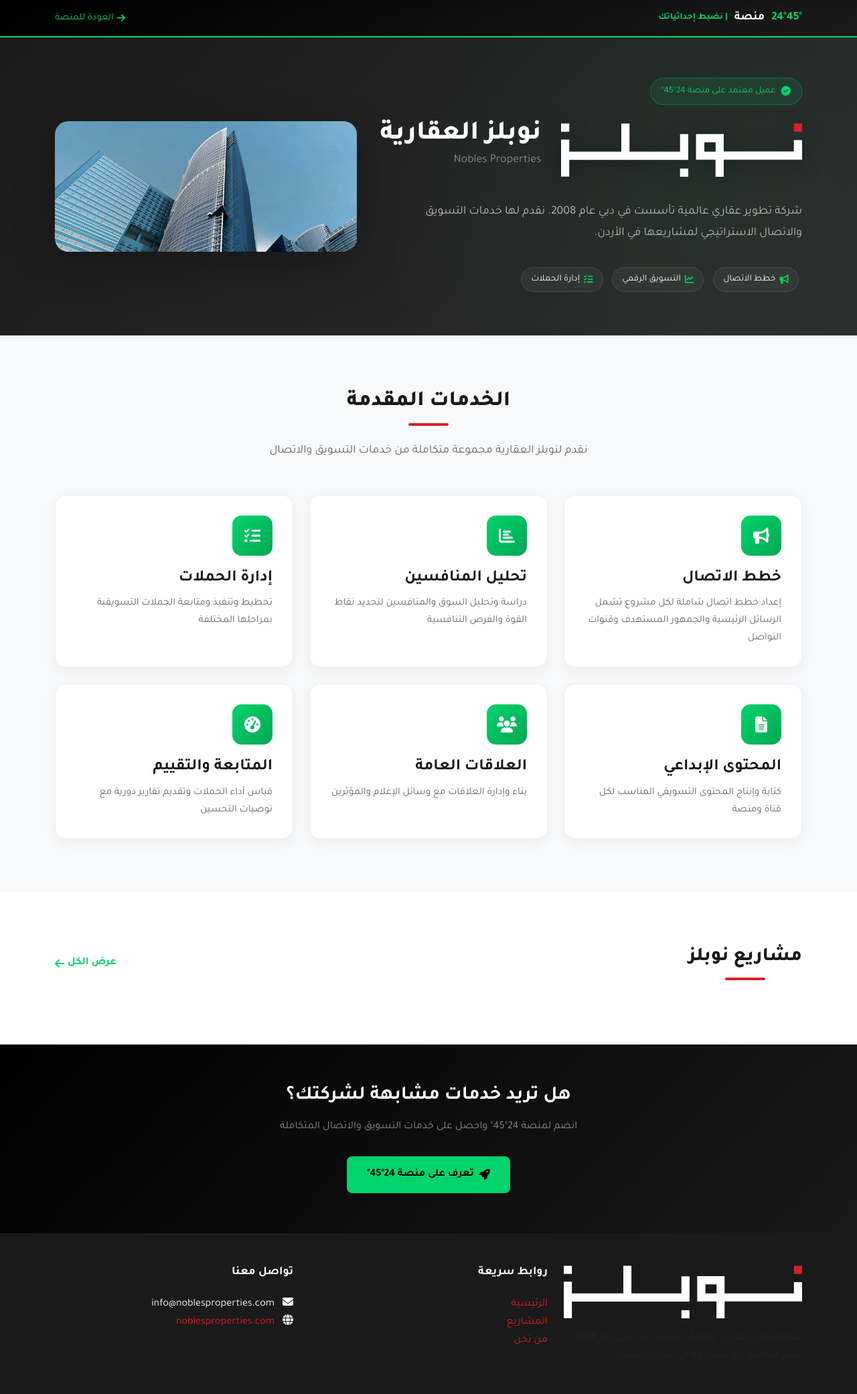
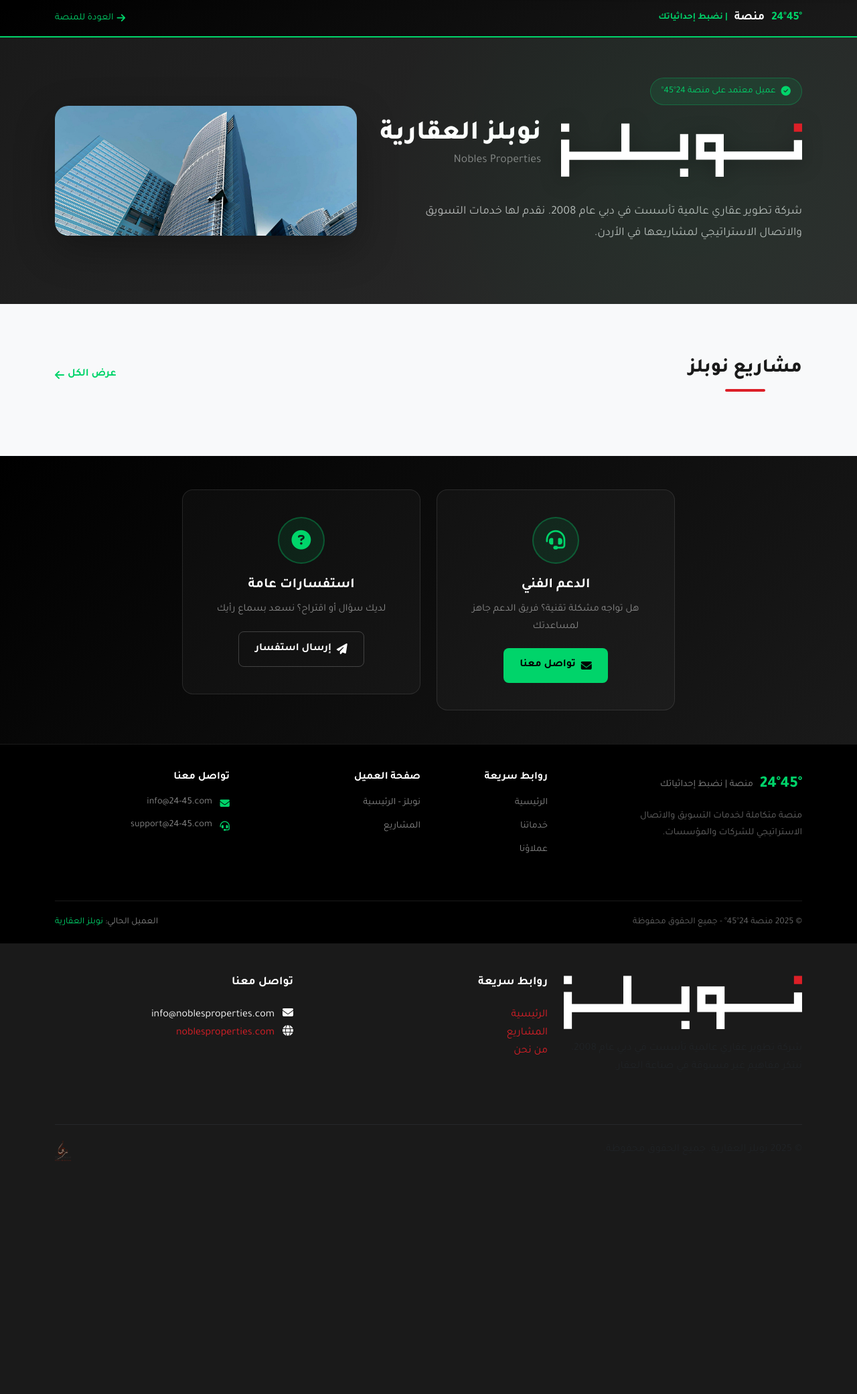
Before and after one commit to 24-45/platform, a Flask app: template templates/tenant/nobles/index.html in a window 1280 px wide. Shown: the part 82-2164 px from the top of the page at 67% size. After the commit the page ends 1816 px from the top, so only its background shows below. Run offline with Flask 3, Linux system fonts and the light colour scheme; the template is opened without the code that fills it, so the values that code supplies are empty; some libraries are stand-ins or nearby versions.

Commit message:
update: remove services section, add support section, use platform footer

```diff
--- a/templates/tenant/nobles/index.html
+++ b/templates/tenant/nobles/index.html
@@ -25,9 +25,6 @@
     text-decoration: none;
     font-weight: 700;
     font-size: 1.1rem;
-}
-.platform-logo img {
-    height: 30px;
 }
 .platform-logo span {
     color: #00D46A;
@@ -107,84 +104,11 @@
     margin: 20px 0 30px;
     line-height: 1.8;
 }
-.service-badge {
-    display: inline-flex;
-    align-items: center;
-    gap: 6px;
-    background: rgba(255,255,255,0.05);
-    border: 1px solid rgba(255,255,255,0.1);
-    color: #fff;
-    padding: 6px 14px;
-    border-radius: 20px;
-    font-size: 0.85rem;
-    margin: 5px;
-}
-.service-badge i {
-    color: #00D46A;
-}
-
-/* Services Section */
-.services-section {
-    background: #f8f9fa;
-    padding: 80px 0;
-}
-.services-section .section-header {
-    text-align: center;
-    margin-bottom: 50px;
-}
-.services-section .section-title {
-    font-size: 2rem;
-    font-weight: 800;
-    color: #1a1a1a;
-    margin-bottom: 15px;
-}
-.services-section .section-subtitle {
-    color: #666;
-    font-size: 1.1rem;
-}
-.service-card {
-    background: #fff;
-    border-radius: 16px;
-    padding: 30px;
-    height: 100%;
-    box-shadow: 0 5px 20px rgba(0,0,0,0.05);
-    border: 1px solid #eee;
-    transition: all 0.3s;
-}
-.service-card:hover {
-    transform: translateY(-5px);
-    box-shadow: 0 15px 40px rgba(0,0,0,0.1);
-    border-color: #00D46A;
-}
-.service-icon {
-    width: 60px;
-    height: 60px;
-    background: linear-gradient(135deg, #00D46A 0%, #00a854 100%);
-    border-radius: 14px;
-    display: flex;
-    align-items: center;
-    justify-content: center;
-    margin-bottom: 20px;
-}
-.service-icon i {
-    font-size: 1.5rem;
-    color: #fff;
-}
-.service-card h4 {
-    font-weight: 700;
-    color: #1a1a1a;
-    margin-bottom: 10px;
-}
-.service-card p {
-    color: #666;
-    font-size: 0.95rem;
-    margin: 0;
-}
 
 /* Projects Section */
 .projects-section {
     padding: 80px 0;
-    background: #fff;
+    background: #f8f9fa;
 }
 .projects-section .section-header {
     display: flex;
@@ -266,38 +190,153 @@
     color: #00D46A;
 }
 
-/* CTA Section */
-.cta-section {
+/* Support Section */
+.support-section {
     background: linear-gradient(135deg, #000000 0%, #1a1a1a 100%);
-    padding: 60px 0;
+    padding: 50px 0;
+}
+.support-card {
+    background: rgba(255,255,255,0.03);
+    border: 1px solid rgba(255,255,255,0.1);
+    border-radius: 16px;
+    padding: 40px;
     text-align: center;
 }
-.cta-section h3 {
+.support-icon {
+    width: 70px;
+    height: 70px;
+    background: rgba(0, 212, 106, 0.1);
+    border: 2px solid rgba(0, 212, 106, 0.3);
+    border-radius: 50%;
+    display: flex;
+    align-items: center;
+    justify-content: center;
+    margin: 0 auto 20px;
+}
+.support-icon i {
+    font-size: 1.8rem;
+    color: #00D46A;
+}
+.support-card h3 {
     color: #fff;
-    font-size: 1.8rem;
+    font-size: 1.3rem;
+    font-weight: 700;
+    margin-bottom: 10px;
+}
+.support-card p {
+    color: #888;
+    font-size: 0.95rem;
+    margin-bottom: 20px;
+}
+.support-btn {
+    display: inline-flex;
+    align-items: center;
+    gap: 8px;
+    padding: 12px 24px;
+    border-radius: 8px;
+    text-decoration: none;
+    font-weight: 600;
+    transition: all 0.3s;
+}
+.btn-support-primary {
+    background: #00D46A;
+    color: #000;
+}
+.btn-support-primary:hover {
+    background: #00a854;
+    color: #000;
+    transform: translateY(-2px);
+}
+.btn-support-outline {
+    background: transparent;
+    border: 1px solid rgba(255,255,255,0.2);
+    color: #fff;
+}
+.btn-support-outline:hover {
+    border-color: #00D46A;
+    color: #00D46A;
+}
+
+/* Platform Footer Override */
+.platform-footer {
+    background: #000;
+    padding: 40px 0 20px;
+    border-top: 1px solid rgba(255,255,255,0.1);
+}
+.platform-footer .footer-brand {
+    display: flex;
+    align-items: center;
+    gap: 10px;
+    margin-bottom: 15px;
+}
+.platform-footer .footer-brand span {
+    color: #00D46A;
+    font-size: 1.5rem;
+    font-weight: 800;
+}
+.platform-footer .footer-brand small {
+    color: #888;
+    font-size: 0.9rem;
+}
+.platform-footer .footer-desc {
+    color: #666;
+    font-size: 0.9rem;
+    max-width: 300px;
+}
+.platform-footer h5 {
+    color: #fff;
+    font-size: 1rem;
     font-weight: 700;
     margin-bottom: 15px;
 }
-.cta-section p {
+.platform-footer .footer-links {
+    list-style: none;
+    padding: 0;
+    margin: 0;
+}
+.platform-footer .footer-links li {
+    margin-bottom: 8px;
+}
+.platform-footer .footer-links a {
     color: #888;
-    margin-bottom: 30px;
+    text-decoration: none;
+    font-size: 0.9rem;
+    transition: color 0.3s;
 }
-.btn-platform {
-    background: #00D46A;
-    color: #000;
-    font-weight: 700;
-    padding: 14px 30px;
-    border-radius: 8px;
-    text-decoration: none;
-    display: inline-flex;
+.platform-footer .footer-links a:hover {
+    color: #00D46A;
+}
+.platform-footer .footer-contact li {
+    color: #888;
+    font-size: 0.9rem;
+    margin-bottom: 10px;
+    display: flex;
     align-items: center;
-    gap: 8px;
-    transition: all 0.3s;
+    gap: 10px;
 }
-.btn-platform:hover {
-    background: #00a854;
-    color: #000;
-    transform: translateY(-2px);
+.platform-footer .footer-contact i {
+    color: #00D46A;
+    width: 16px;
+}
+.platform-footer .footer-bottom {
+    border-top: 1px solid rgba(255,255,255,0.1);
+    padding-top: 20px;
+    margin-top: 30px;
+    display: flex;
+    justify-content: space-between;
+    align-items: center;
+}
+.platform-footer .footer-bottom p {
+    color: #666;
+    font-size: 0.85rem;
+    margin: 0;
+}
+.platform-footer .footer-bottom .client-info {
+    color: #888;
+    font-size: 0.85rem;
+}
+.platform-footer .footer-bottom .client-info span {
+    color: #00D46A;
 }
 </style>
 {% endblock %}
@@ -338,85 +377,12 @@
                 <p class="client-description">
                     شركة تطوير عقاري عالمية تأسست في دبي عام 2008. نقدم لها خدمات التسويق والاتصال الاستراتيجي لمشاريعها في الأردن.
                 </p>
-
-                <div class="service-badges">
-                    <span class="service-badge"><i class="fas fa-bullhorn"></i> خطط الاتصال</span>
-                    <span class="service-badge"><i class="fas fa-chart-line"></i> التسويق الرقمي</span>
-                    <span class="service-badge"><i class="fas fa-tasks"></i> إدارة الحملات</span>
-                </div>
             </div>
             <div class="col-lg-5 text-center">
                 <img src="{{ url_for('static', filename='images/tenants/nobles/nnnn.jpg') }}"
                      alt="نوبلز العقارية"
                      style="max-width: 100%; border-radius: 20px; box-shadow: 0 20px 60px rgba(0,0,0,0.3);"
                      onerror="this.style.display='none'">
-            </div>
-        </div>
-    </div>
-</section>
-
-<!-- Services We Provide -->
-<section class="services-section">
-    <div class="container">
-        <div class="section-header">
-            <h2 class="section-title">الخدمات المقدمة</h2>
-            <p class="section-subtitle">نقدم لنوبلز العقارية مجموعة متكاملة من خدمات التسويق والاتصال</p>
-        </div>
-
-        <div class="row g-4">
-            <div class="col-lg-4 col-md-6">
-                <div class="service-card">
-                    <div class="service-icon">
-                        <i class="fas fa-bullhorn"></i>
-                    </div>
-                    <h4>خطط الاتصال</h4>
-                    <p>إعداد خطط اتصال شاملة لكل مشروع تشمل الرسائل الرئيسية والجمهور المستهدف وقنوات التواصل</p>
-                </div>
-            </div>
-            <div class="col-lg-4 col-md-6">
-                <div class="service-card">
-                    <div class="service-icon">
-                        <i class="fas fa-chart-bar"></i>
-                    </div>
-                    <h4>تحليل المنافسين</h4>
-                    <p>دراسة وتحليل السوق والمنافسين لتحديد نقاط القوة والفرص التنافسية</p>
-                </div>
-            </div>
-            <div class="col-lg-4 col-md-6">
-                <div class="service-card">
-                    <div class="service-icon">
-                        <i class="fas fa-tasks"></i>
-                    </div>
-                    <h4>إدارة الحملات</h4>
-                    <p>تخطيط وتنفيذ ومتابعة الحملات التسويقية بمراحلها المختلفة</p>
-                </div>
-            </div>
-            <div class="col-lg-4 col-md-6">
-                <div class="service-card">
-                    <div class="service-icon">
-                        <i class="fas fa-file-alt"></i>
-                    </div>
-                    <h4>المحتوى الإبداعي</h4>
-                    <p>كتابة وإنتاج المحتوى التسويقي المناسب لكل قناة ومنصة</p>
-                </div>
-            </div>
-            <div class="col-lg-4 col-md-6">
-                <div class="service-card">
-                    <div class="service-icon">
-                        <i class="fas fa-users"></i>
-                    </div>
-                    <h4>العلاقات العامة</h4>
-                    <p>بناء وإدارة العلاقات مع وسائل الإعلام والمؤثرين</p>
-                </div>
-            </div>
-            <div class="col-lg-4 col-md-6">
-                <div class="service-card">
-                    <div class="service-icon">
-                        <i class="fas fa-tachometer-alt"></i>
-                    </div>
-                    <h4>المتابعة والتقييم</h4>
-                    <p>قياس أداء الحملات وتقديم تقارير دورية مع توصيات التحسين</p>
-                </div>
             </div>
         </div>
     </div>
@@ -466,15 +432,80 @@
     </div>
 </section>
 
-<!-- CTA Section -->
-<section class="cta-section">
+<!-- Support Section -->
+<section class="support-section">
     <div class="container">
-        <h3>هل تريد خدمات مشابهة لشركتك؟</h3>
-        <p>انضم لمنصة 24°45° واحصل على خدمات التسويق والاتصال المتكاملة</p>
-        <a href="/" class="btn-platform">
-            <i class="fas fa-rocket"></i>
-            تعرف على منصة 24°45°
-        </a>
+        <div class="row justify-content-center g-4">
+            <div class="col-lg-4 col-md-6">
+                <div class="support-card">
+                    <div class="support-icon">
+                        <i class="fas fa-headset"></i>
+                    </div>
+                    <h3>الدعم الفني</h3>
+                    <p>هل تواجه مشكلة تقنية؟ فريق الدعم جاهز لمساعدتك</p>
+                    <a href="mailto:support@24-45.com" class="support-btn btn-support-primary">
+                        <i class="fas fa-envelope"></i>
+                        تواصل معنا
+                    </a>
+                </div>
+            </div>
+            <div class="col-lg-4 col-md-6">
+                <div class="support-card">
+                    <div class="support-icon">
+                        <i class="fas fa-question-circle"></i>
+                    </div>
+                    <h3>استفسارات عامة</h3>
+                    <p>لديك سؤال أو اقتراح؟ نسعد بسماع رأيك</p>
+                    <a href="mailto:info@24-45.com" class="support-btn btn-support-outline">
+                        <i class="fas fa-paper-plane"></i>
+                        إرسال استفسار
+                    </a>
+                </div>
+            </div>
+        </div>
     </div>
 </section>
+
+<!-- Platform Footer -->
+<footer class="platform-footer">
+    <div class="container">
+        <div class="row">
+            <div class="col-lg-4 mb-4">
+                <div class="footer-brand">
+                    <span>24°45°</span>
+                    <small>منصة | نضبط إحداثياتك</small>
+                </div>
+                <p class="footer-desc">منصة متكاملة لخدمات التسويق والاتصال الاستراتيجي للشركات والمؤسسات.</p>
+            </div>
+            <div class="col-lg-2 col-md-4 mb-4">
+                <h5>روابط سريعة</h5>
+                <ul class="footer-links">
+                    <li><a href="/">الرئيسية</a></li>
+                    <li><a href="/#services">خدماتنا</a></li>
+                    <li><a href="/#clients">عملاؤنا</a></li>
+                </ul>
+            </div>
+            <div class="col-lg-3 col-md-4 mb-4">
+                <h5>صفحة العميل</h5>
+                <ul class="footer-links">
+                    <li><a href="{{ url_for('tenant_home', tenant_slug='nobles') }}">نوبلز - الرئيسية</a></li>
+                    <li><a href="{{ url_for('tenant_projects', tenant_slug='nobles') }}">المشاريع</a></li>
+                </ul>
+            </div>
+            <div class="col-lg-3 col-md-4 mb-4">
+                <h5>تواصل معنا</h5>
+                <ul class="footer-links footer-contact">
+                    <li><i class="fas fa-envelope"></i> info@24-45.com</li>
+                    <li><i class="fas fa-headset"></i> support@24-45.com</li>
+                </ul>
+            </div>
+        </div>
+        <div class="footer-bottom">
+            <p>© 2025 منصة 24°45° - جميع الحقوق محفوظة</p>
+            <div class="client-info">
+                العميل الحالي: <span>نوبلز العقارية</span>
+            </div>
+        </div>
+    </div>
+</footer>
 {% endblock %}
```
